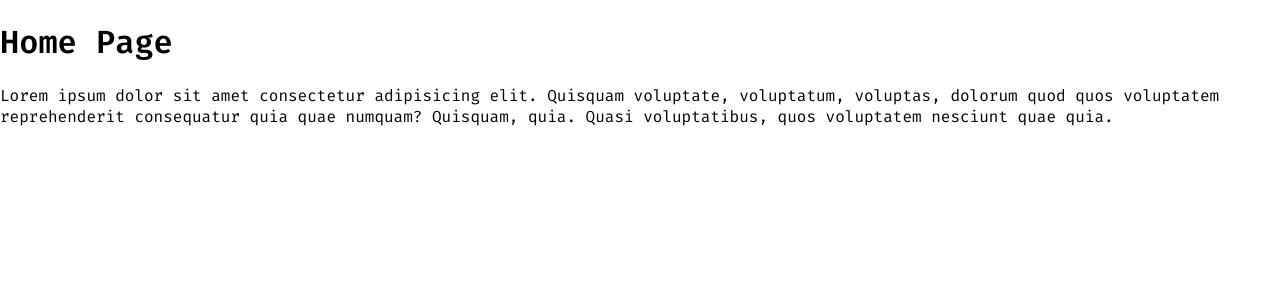
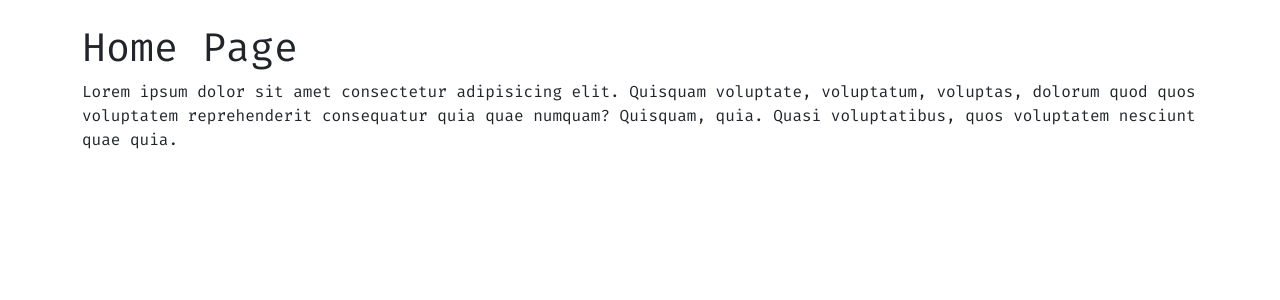
Before and after one commit to lambley/portfolio, a Next.js app: page / in a window 1280 px wide. Shown: the top 300 px of the page. Built offline with nearby package versions, Linux system fonts and the light colour scheme.

Commit message:
add basic homepage bootstrap

```diff
--- a/src/pages/index.tsx
+++ b/src/pages/index.tsx
@@ -1,8 +1,9 @@
 import React from "react";
+import Container from "react-bootstrap/Container";
 
 const HomePage = (): JSX.Element => {
   return (
-    <>
+    <Container className="my-4">
       <h1>Home Page</h1>
       <p>
         Lorem ipsum dolor sit amet consectetur adipisicing elit. Quisquam
@@ -10,7 +11,7 @@ const HomePage = (): JSX.Element => {
         reprehenderit consequatur quia quae numquam? Quisquam, quia. Quasi
         voluptatibus, quos voluptatem nesciunt quae quia.
       </p>
-    </>
+    </Container>
   );
 };
 
--- a/src/styles/globals.css
+++ b/src/styles/globals.css
@@ -1,4 +1,8 @@
+/* Fonts */
 @import url('https://fonts.googleapis.com/css2?family=Fira+Code:wght@300;400;600&display=swap');
+
+/* External styles */
+@import "~bootstrap/dist/css/bootstrap.min.css";
 
 /* Set css variables */
 :root {
@@ -7,7 +11,7 @@
 
 html,
 body {
-  font-family: var(--font-mono);
+  font-family: var(--font-mono) !important;
   max-width: 100vw;
   overflow-x: hidden;
   margin: 0;
```
